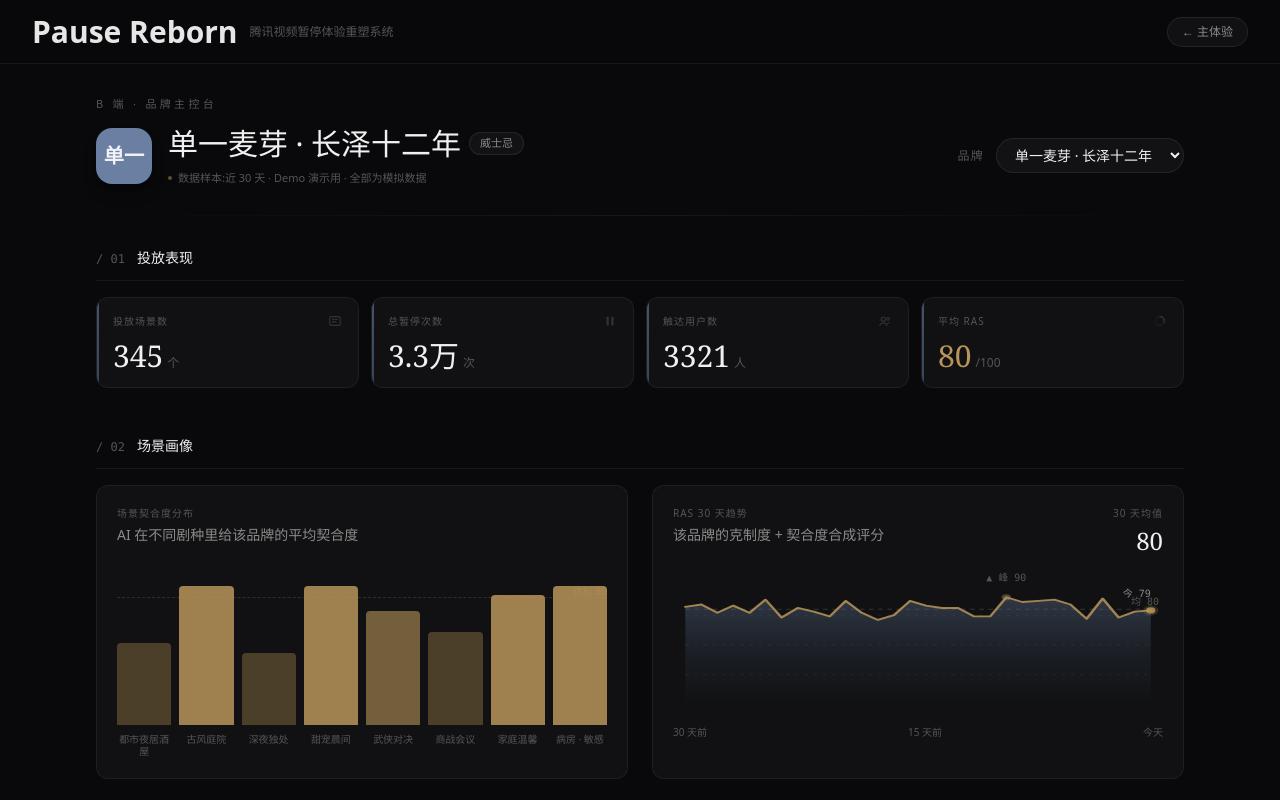
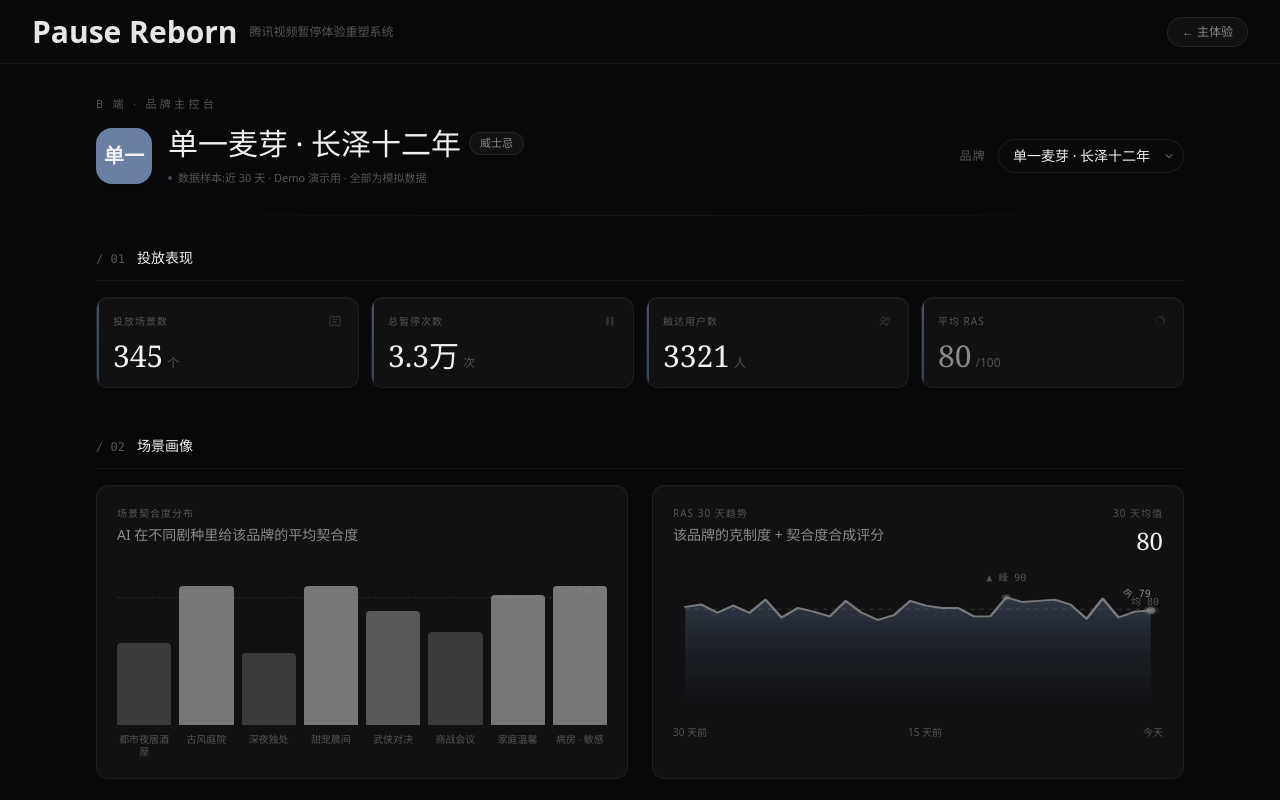
Before and after one commit to K-Drift/pause-reborn, a Next.js app in the folder frontend/: page /advertiser in a window 1280 px wide. Shown: the top 800 px of the page. Built offline with nearby package versions, Linux system fonts and the light colour scheme.

Commit message:
🎨 style(ui): dark dropdowns, muted charts, inset card glow

```diff
--- a/frontend/app/globals.css
+++ b/frontend/app/globals.css
@@ -17,9 +17,9 @@
   --color-text-secondary: #8a8a8a;
   --color-text-tertiary: #555555;
 
-  /* 强调色 — 哑光琥珀 + 低饱和灰蓝 */
-  --color-accent-success: #b8965a;
-  --color-accent-warning: #c49a4e;
+  /* 强调色 — 冷凝灰蓝为主,amber 仅用于警告 */
+  --color-accent-success: #7a8a9a;
+  --color-accent-warning: #b08d57;
   --color-accent-brand-from: #6b7fa3;
   --color-accent-brand-to: #4e6a8a;
 }
--- a/frontend/components/AIDecisionPanel.tsx
+++ b/frontend/components/AIDecisionPanel.tsx
@@ -57,7 +57,7 @@
     decision._ai_status === "fallback";
 
   return (
-    <aside className="flex h-full flex-col overflow-y-auto rounded-2xl border border-white/[0.06] bg-background-card/80 p-6 backdrop-blur-sm">
+    <aside className="flex h-full flex-col overflow-y-auto rounded-2xl border border-white/[0.06] bg-background-card/80 p-6 shadow-[inset_0_1px_0_rgba(255,255,255,0.04)] backdrop-blur-sm">
       {/* 顶部标题区 */}
       <div className="mb-6 border-b border-white/[0.06] pb-4">
         <div className="text-xs uppercase tracking-widest text-text-tertiary">
--- a/frontend/components/RASBadge.tsx
+++ b/frontend/components/RASBadge.tsx
@@ -27,7 +27,7 @@
   const result = computeRAS(decision);
 
   return (
-    <div className="mb-5 flex items-center gap-4 rounded-xl border border-white/[0.06] bg-background-elevated/80 p-4 backdrop-blur-sm">
+    <div className="mb-5 flex items-center gap-4 rounded-xl border border-white/[0.06] bg-background-elevated/80 p-4 shadow-[inset_0_1px_0_rgba(255,255,255,0.04)] backdrop-blur-sm transition-all duration-300 hover:shadow-[inset_0_1px_0_rgba(255,255,255,0.08)]">
       <Ring score={result.score} tone={result.tone} />
       <div className="min-w-0 flex-1">
         <div className="text-[10px] uppercase tracking-[0.2em] text-text-tertiary">
--- a/frontend/components/SceneSwitcher.tsx
+++ b/frontend/components/SceneSwitcher.tsx
@@ -57,7 +57,7 @@
       {open && (
         <div
           role="listbox"
-          className="absolute right-0 top-full z-50 mt-2 min-w-[180px] overflow-hidden rounded-lg border border-white/[0.08] bg-background-card/95 shadow-2xl backdrop-blur-md"
+          className="absolute right-0 top-full z-50 mt-2 min-w-[180px] overflow-hidden rounded-lg border border-white/[0.10] bg-[#0a0a0a] shadow-2xl backdrop-blur-md"
         >
           {SCENES.map((s) => {
             const selected = s.id === value;
@@ -74,8 +74,8 @@
                 className={
                   "relative block w-full px-4 py-2 text-left text-sm transition-colors duration-200 " +
                   (selected
-                    ? "bg-white/[0.06] text-text-primary"
-                    : "text-text-secondary hover:bg-white/[0.04] hover:text-text-primary")
+                    ? "bg-white/[0.08] text-text-primary"
+                    : "text-text-secondary hover:bg-white/[0.05] hover:text-text-primary")
                 }
               >
                 {/* 选中态:左侧 2px 品牌渐变细条 */}
--- a/frontend/components/advertiser/BrandFitNarrative.tsx
+++ b/frontend/components/advertiser/BrandFitNarrative.tsx
@@ -12,7 +12,7 @@
   const insights = computeInsights(data);
 
   return (
-    <div className="rounded-xl border border-white/[0.06] bg-background-card/80 p-5 backdrop-blur-sm">
+    <div className="rounded-xl border border-white/[0.06] bg-background-card/80 p-5 shadow-[inset_0_1px_0_rgba(255,255,255,0.04)] backdrop-blur-sm transition-all duration-300 hover:border-white/[0.10] hover:bg-white/[0.02] hover:shadow-[inset_0_1px_0_rgba(255,255,255,0.08)]">
       <div className="text-[10px] uppercase tracking-widest text-text-tertiary">
         AI 投放分析
       </div>
--- a/frontend/components/advertiser/BrandPicker.tsx
+++ b/frontend/components/advertiser/BrandPicker.tsx
@@ -14,17 +14,34 @@
       <span className="text-xs uppercase tracking-widest text-text-tertiary">
         品牌
       </span>
+      <div className="relative">
         <select
           value={value}
           onChange={(e) => onChange(e.target.value)}
-        className="cursor-pointer rounded-full border border-white/[0.08] bg-white/[0.04] px-3.5 py-1.5 text-sm text-text-primary outline-none transition-colors hover:bg-white/[0.08] focus:bg-white/[0.08]"
+          className="cursor-pointer appearance-none rounded-full border border-white/[0.08] bg-[#0a0a0a] px-3.5 py-1.5 pr-8 text-sm text-text-primary outline-none backdrop-blur-md transition-colors hover:border-white/[0.14] focus:border-white/[0.14]"
+          style={{ backgroundColor: "#0a0a0a" }}
         >
           {BRANDS.map((b) => (
-          <option key={b.id} value={b.id}>
+            <option
+              key={b.id}
+              value={b.id}
+              style={{ backgroundColor: "#0a0a0a", color: "#f0f0f0" }}
+            >
               {b.brand}
             </option>
           ))}
         </select>
+        <svg
+          className="pointer-events-none absolute right-2.5 top-1/2 -translate-y-1/2 text-text-tertiary"
+          width="10"
+          height="10"
+          viewBox="0 0 12 12"
+          fill="none"
+          aria-hidden
+        >
+          <path d="M2 4l4 4 4-4" stroke="currentColor" strokeWidth="1.5" />
+        </svg>
+      </div>
     </div>
   );
 }
--- a/frontend/components/advertiser/FeedbackList.tsx
+++ b/frontend/components/advertiser/FeedbackList.tsx
@@ -16,7 +16,7 @@
   const [headline, ...rest] = items;
 
   return (
-    <div className="rounded-xl border border-white/[0.06] bg-background-card/80 p-5 backdrop-blur-sm">
+    <div className="rounded-xl border border-white/[0.06] bg-background-card/80 p-5 shadow-[inset_0_1px_0_rgba(255,255,255,0.04)] backdrop-blur-sm transition-all duration-300 hover:border-white/[0.10] hover:bg-white/[0.02] hover:shadow-[inset_0_1px_0_rgba(255,255,255,0.08)]">
       <div className="text-[10px] uppercase tracking-widest text-text-tertiary">
         用户主观接受度反馈
       </div>
--- a/frontend/components/advertiser/KPIRow.tsx
+++ b/frontend/components/advertiser/KPIRow.tsx
@@ -42,7 +42,7 @@
       {items.map((it) => (
         <div
           key={it.label}
-          className="group relative overflow-hidden rounded-xl border border-white/[0.06] bg-background-card/80 p-4 backdrop-blur-sm transition-all duration-300 hover:-translate-y-0.5 hover:border-white/[0.10]"
+          className="group relative overflow-hidden rounded-xl border border-white/[0.06] bg-background-card/80 p-4 shadow-[inset_0_1px_0_rgba(255,255,255,0.04)] backdrop-blur-sm transition-all duration-300 hover:-translate-y-0.5 hover:border-white/[0.10] hover:bg-white/[0.02] hover:shadow-[inset_0_1px_0_rgba(255,255,255,0.08)]"
         >
           {/* 左侧品牌渐变锚点 */}
           <div className="absolute inset-y-0 left-0 w-[2px] bg-gradient-to-b from-accent-brand-from to-accent-brand-to opacity-60 transition-opacity duration-300 group-hover:opacity-100" />
@@ -59,7 +59,7 @@
             <div
               className={
                 "font-serif text-3xl font-medium tabular-nums leading-none " +
-                (it.accent ? "text-accent-success" : "text-text-primary")
+                (it.accent ? "text-text-secondary" : "text-text-primary")
               }
             >
               {it.value}
--- a/frontend/components/advertiser/RASTrendLine.tsx
+++ b/frontend/components/advertiser/RASTrendLine.tsx
@@ -48,7 +48,7 @@
   const showPeak = peakIdx !== coords.length - 1;
 
   return (
-    <div className="rounded-xl border border-white/[0.06] bg-background-card/80 p-5 backdrop-blur-sm">
+    <div className="rounded-xl border border-white/[0.06] bg-background-card/80 p-5 shadow-[inset_0_1px_0_rgba(255,255,255,0.04)] backdrop-blur-sm transition-all duration-300 hover:border-white/[0.10] hover:bg-white/[0.02] hover:shadow-[inset_0_1px_0_rgba(255,255,255,0.08)]">
       <div className="flex items-baseline justify-between">
         <div>
           <div className="text-[10px] uppercase tracking-widest text-text-tertiary">
@@ -129,7 +129,7 @@
           <polyline
             points={polyline}
             fill="none"
-            stroke="var(--color-accent-success)"
+            stroke="var(--color-text-secondary)"
             strokeWidth={1.8}
             strokeLinejoin="round"
             strokeLinecap="round"
@@ -142,8 +142,8 @@
               cx={peak.x}
               cy={peak.y}
               r={3}
-              fill="var(--color-accent-success)"
-              opacity="0.4"
+              fill="var(--color-text-secondary)"
+              opacity="0.35"
             />
           )}
 
@@ -152,15 +152,15 @@
             cx={last.x}
             cy={last.y}
             r={5}
-            fill="var(--color-accent-success)"
-            opacity="0.2"
+            fill="var(--color-text-secondary)"
+            opacity="0.15"
           />
           <circle
             cx={last.x}
             cy={last.y}
             r={3}
-            fill="var(--color-accent-success)"
-            opacity="0.85"
+            fill="var(--color-text-secondary)"
+            opacity="0.7"
           />
         </svg>
 
--- a/frontend/components/advertiser/SceneFitHistogram.tsx
+++ b/frontend/components/advertiser/SceneFitHistogram.tsx
@@ -15,7 +15,7 @@
   const passLineTop = 100 - 80;
 
   return (
-    <div className="rounded-xl border border-white/[0.06] bg-background-card/80 p-5 backdrop-blur-sm">
+    <div className="rounded-xl border border-white/[0.06] bg-background-card/80 p-5 shadow-[inset_0_1px_0_rgba(255,255,255,0.04)] backdrop-blur-sm transition-all duration-300 hover:border-white/[0.10] hover:bg-white/[0.02] hover:shadow-[inset_0_1px_0_rgba(255,255,255,0.08)]">
       <div className="text-[10px] uppercase tracking-widest text-text-tertiary">
         场景契合度分布
       </div>
@@ -26,10 +26,10 @@
       <div className="relative mt-5 h-40">
         {/* 达标线:80 分参考 */}
         <div
-          className="pointer-events-none absolute inset-x-0 border-t border-dashed border-accent-success/20"
+          className="pointer-events-none absolute inset-x-0 border-t border-dashed border-white/[0.08]"
           style={{ top: `${passLineTop}%` }}
         >
-          <span className="absolute -top-3.5 right-0 text-[10px] text-accent-success/40">
+          <span className="absolute -top-3.5 right-0 text-[10px] text-text-tertiary/60">
             达标 80
           </span>
         </div>
@@ -49,7 +49,7 @@
                   {bar.score}
                 </div>
                 <div
-                  className="w-full rounded-t bg-accent-success transition-[height,opacity] duration-700 ease-out"
+                  className="w-full rounded-t bg-text-secondary transition-[height,opacity] duration-700 ease-out"
                   style={{ height: `${pct}%`, opacity: opacity * 0.85 }}
                 />
               </div>
```
Lines whose indentation alone changed are shown as unchanged.
